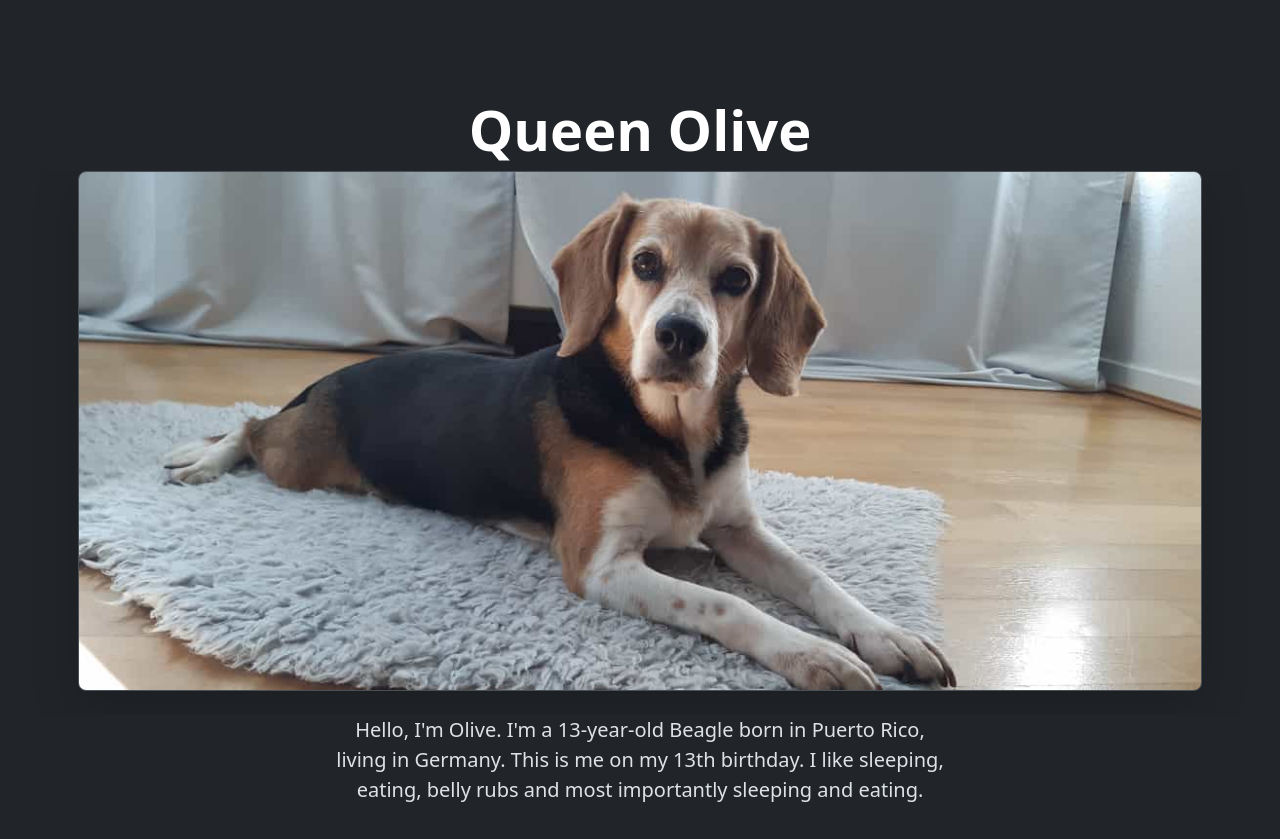
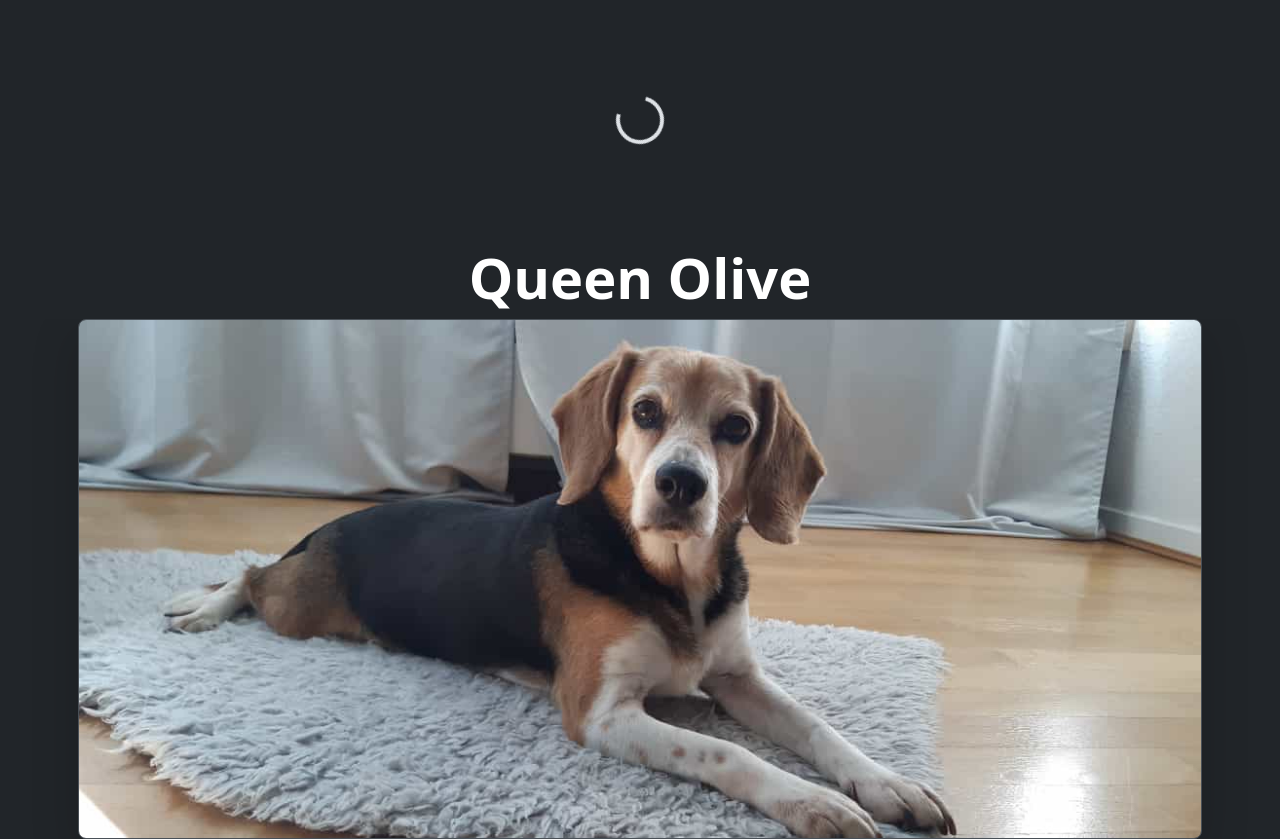
Before and after one commit to Matthimatiker/olive-daily, a website: page public/index.html in a window 1280 px wide. Shown: the top 839 px of the page. Drawn offline with Linux system fonts and the light colour scheme.

Commit message:
added spinner

```diff
--- a/public/index.html
+++ b/public/index.html
@@ -8,6 +8,12 @@
         <script src="./bootstrap-5.3.1/js/bootstrap.bundle.min.js" integrity="sha384-HwwvtgBNo3bZJJLYd8oVXjrBZt8cqVSpeBNS5n7C8IVInixGAoxmnlMuBnhbgrkm" crossorigin="anonymous"></script>
     </head>
     <body>
+
+        <div class="px-4 pt-5 my-5 text-center">
+            <div class="spinner-border" role="status" style="width: 3rem; height: 3rem;">
+                <span class="visually-hidden">Loading...</span>
+            </div>
+        </div>
 
         <div class="px-4 pt-5 my-5 text-center">
             <h3 class="display-4 fw-bold text-body-emphasis">Queen Olive</h3>
```
